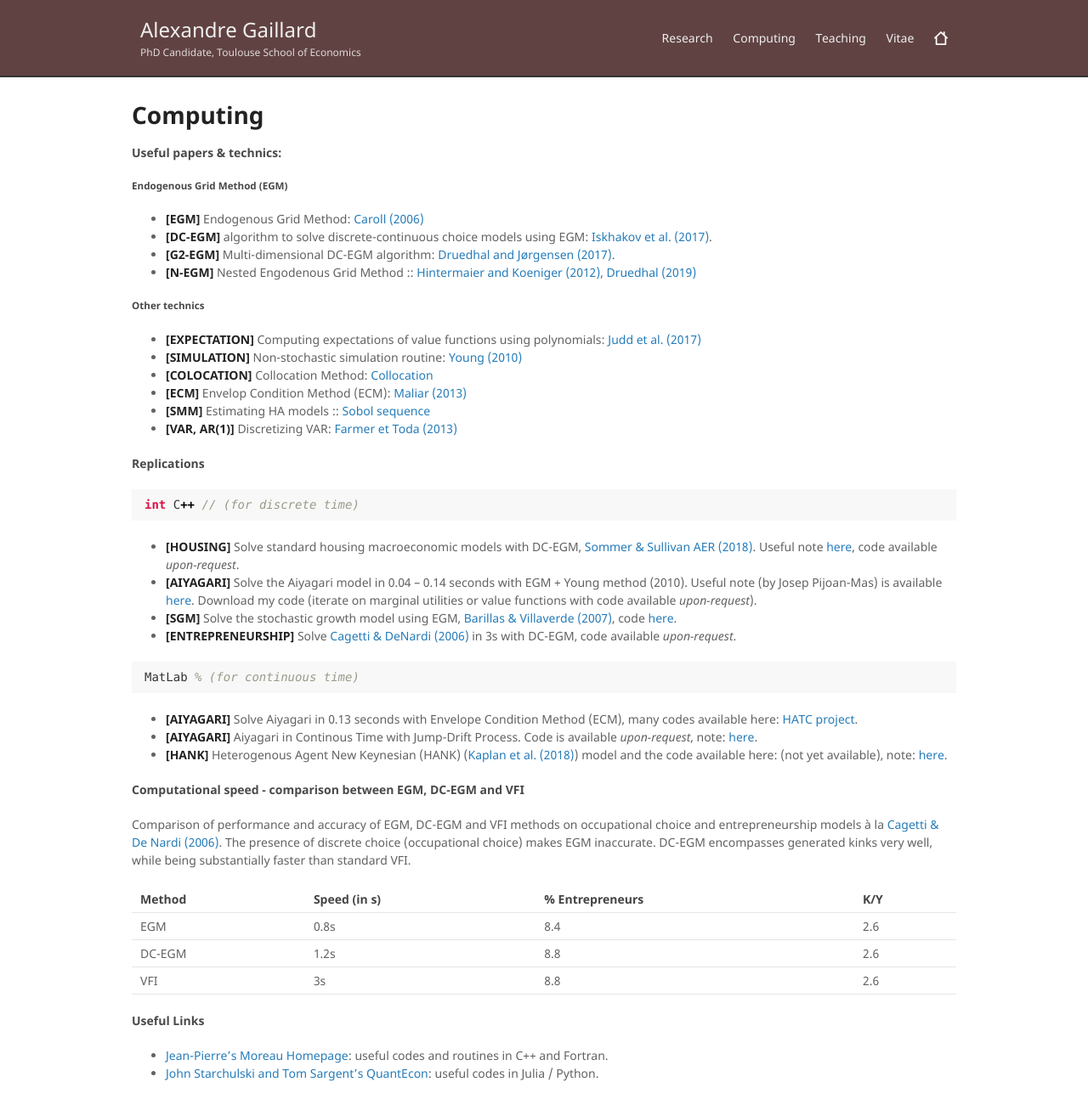
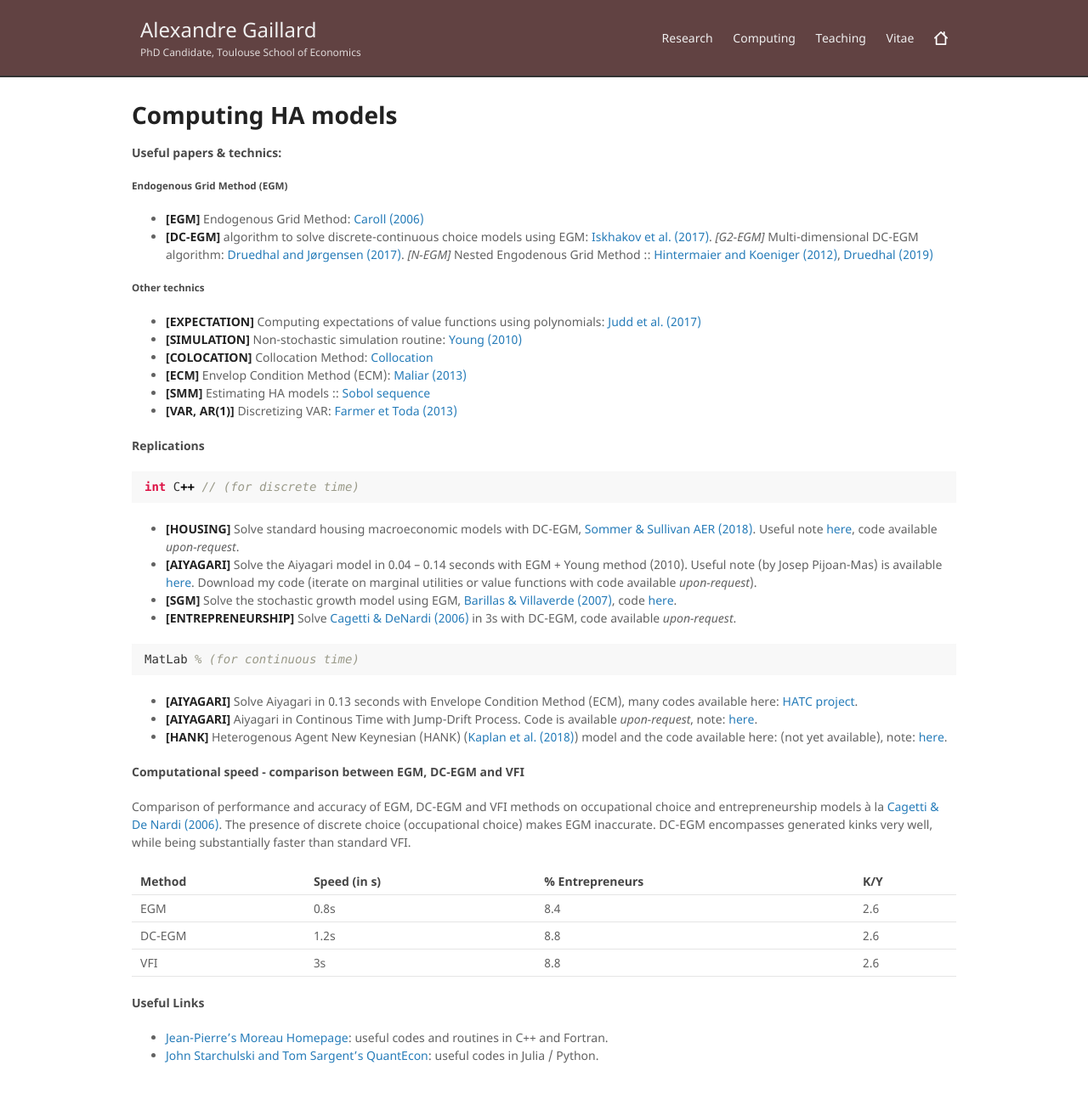
Before and after one commit to AGaillardTSE/AGaillardTSE.github.io, a Jekyll site: the page built from computing.md, in a window 1280 px wide. Shown: the whole page at 85% size. Built offline with Jekyll 4.4.1, drawn with Linux system fonts in a browser that asks for light colours; our own code applies the rules of GitHub Pages for plain Markdown files; after the commit the page ends 1273 px from its top, so only the background shows below that.

Commit message:
Update computing.md

```diff
--- a/computing.md
+++ b/computing.md
@@ -3,14 +3,12 @@
 ---
 
 
-# Computing
+# Computing HA models
 
 #### Useful papers & technics:
 ##### Endogenous Grid Method (EGM)
  - **[EGM]** Endogenous Grid Method: [Caroll (2006)](http://pages.stern.nyu.edu/~dbackus/Computation/Carroll%20endog%20grid%20EL%2006.pdf)
- - **[DC-EGM]** algorithm to solve discrete-continuous choice models using EGM: [Iskhakov et al. (2017)](https://onlinelibrary.wiley.com/doi/abs/10.3982/QE643).
- - **[G2-EGM]** Multi-dimensional DC-EGM algorithm: [Druedhal and Jørgensen (2017)](https://www.sciencedirect.com/science/article/pii/S0165188916301920).
- - **[N-EGM]** Nested Engodenous Grid Method :: [Hintermaier and Koeniger (2012)](https://hal.archives-ouvertes.fr/hal-00732758/document), [Druedhal (2019)](http://web.econ.ku.dk/druedahl/papers/2019_NEGM.pdf)
+ - **[DC-EGM]** algorithm to solve discrete-continuous choice models using EGM: [Iskhakov et al. (2017)](https://onlinelibrary.wiley.com/doi/abs/10.3982/QE643). *[G2-EGM]* Multi-dimensional DC-EGM algorithm: [Druedhal and Jørgensen (2017)](https://www.sciencedirect.com/science/article/pii/S0165188916301920). *[N-EGM]* Nested Engodenous Grid Method :: [Hintermaier and Koeniger (2012)](https://hal.archives-ouvertes.fr/hal-00732758/document), [Druedhal (2019)](http://web.econ.ku.dk/druedahl/papers/2019_NEGM.pdf)
 
 ##### Other technics
 
```
